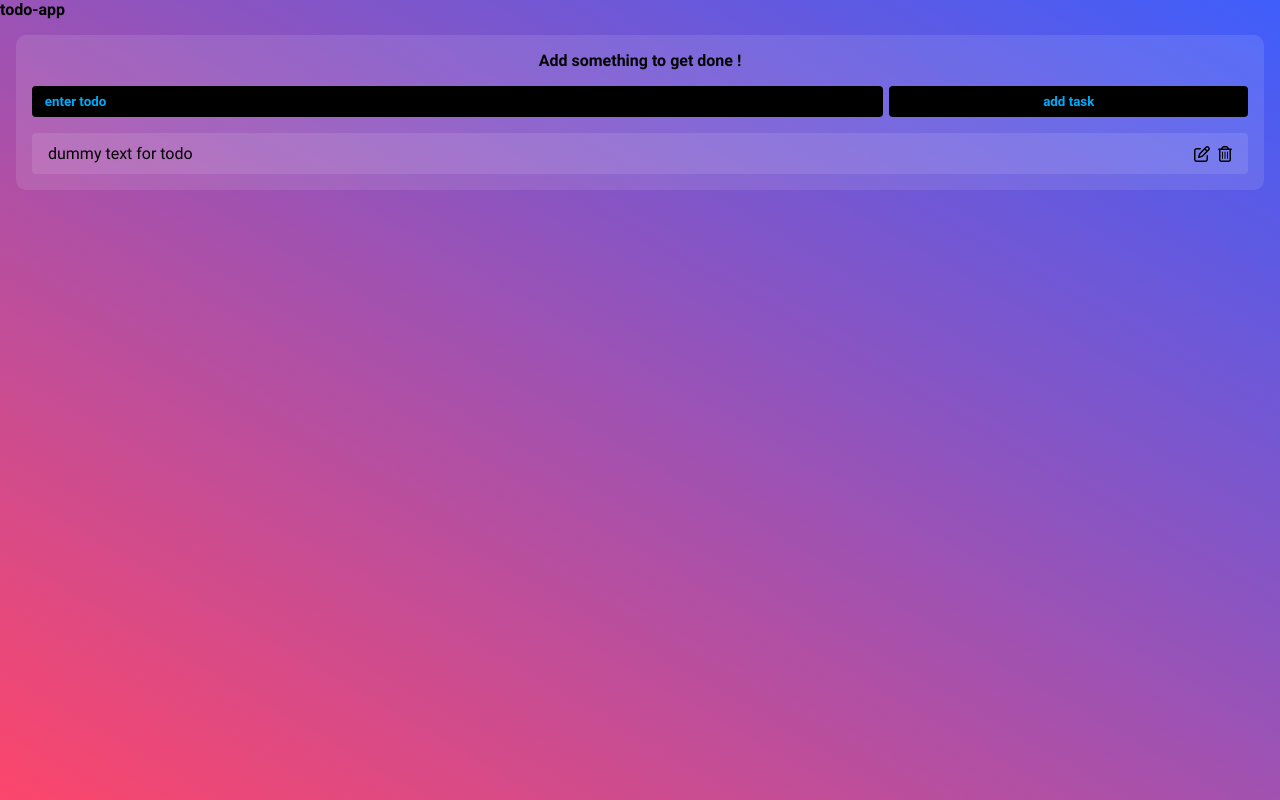
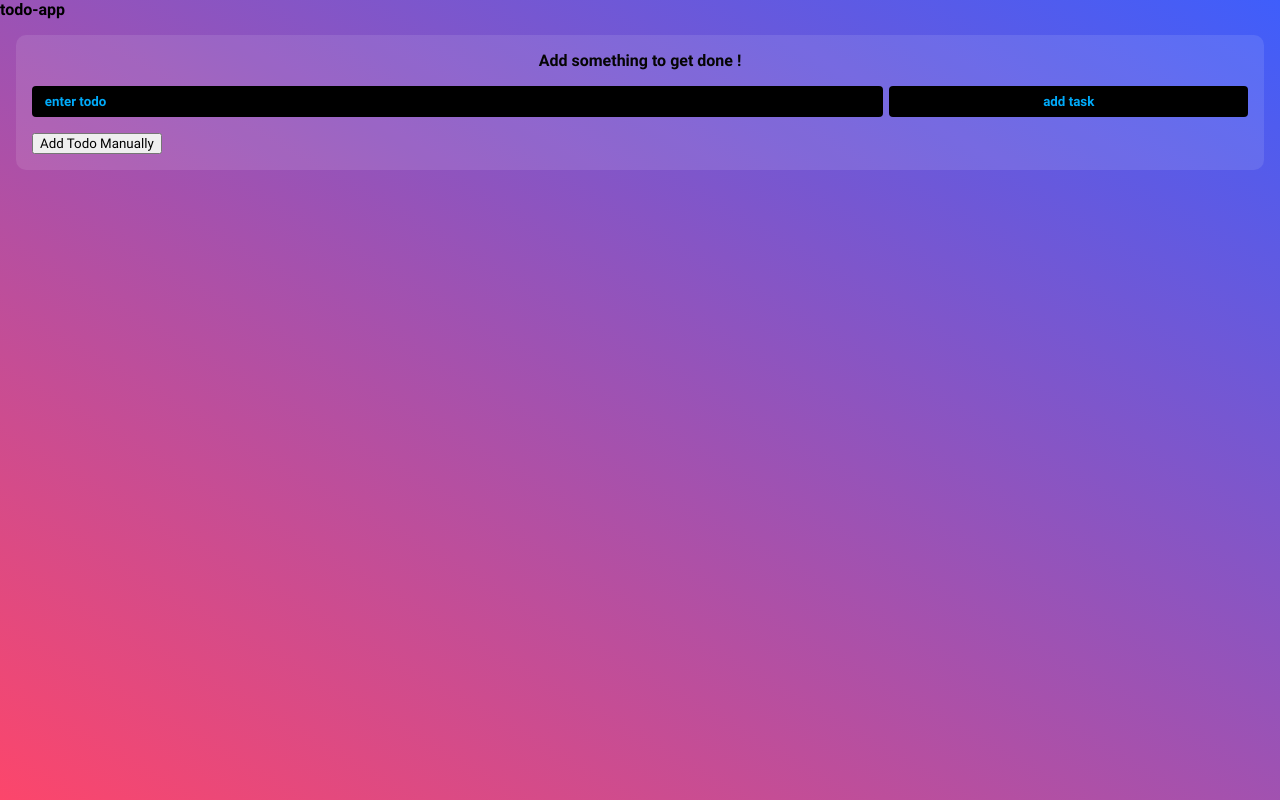
Before and after one commit to BilalHassen/todo-app, a React (Create React App) app: page / in a window 1280 px wide. Built offline with nearby package versions, Linux system fonts and the light colour scheme.

Commit message:
add function for adding todo with a certain structure

```diff
--- a/package.json
+++ b/package.json
@@ -14,6 +14,7 @@
     "react-dom": "^18.2.0",
     "react-scripts": "5.0.1",
     "sass": "^1.69.7",
+    "uuid": "^9.0.1",
     "web-vitals": "^2.1.4"
   },
   "scripts": {
--- a/src/components/TodoContainer/TodoContainer.js
+++ b/src/components/TodoContainer/TodoContainer.js
@@ -1,15 +1,33 @@
 import "../TodoContainer/TodoContainer.scss";
 import TodoForm from "../TodoForm/TodoForm";
-import React, { useState } from "react";
 import Todo from "../Todo/Todo";
 import EditTodoForm from "../EditTodoForm/EditTodoForm";
+import { useState } from "react";
+import { v4 as uuidv4 } from "uuid";
+
 function TodoContainer() {
+  const [todos, setTodo] = useState([]);
+
+  // function to add a new to do to the array of todos
+  const addTodo = (todo) => {
+    setTodo((prevTodos) => {
+      const newTodo = [
+        ...todos,
+        { id: uuidv4(), task: todo, isEdited: false, completed: false },
+      ];
+      console.log(newTodo);
+      return newTodo;
+    });
+  };
+
   return (
     <>
       <section className="todo-container">
         <h1 className="todo-container__header">Add something to get done !</h1>
-        <TodoForm />
-        <Todo />
+        <TodoForm addTodo={addTodo} />
+        <button onClick={() => addTodo("clean the house")}>
+          Add Todo Manually
+        </button>
       </section>
     </>
   );
```
Also changed, not shown: 1 other file (tests, documents, lock files or other folders).
